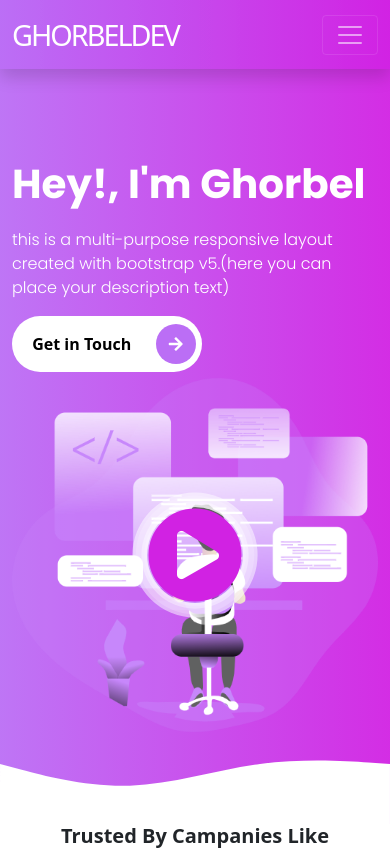
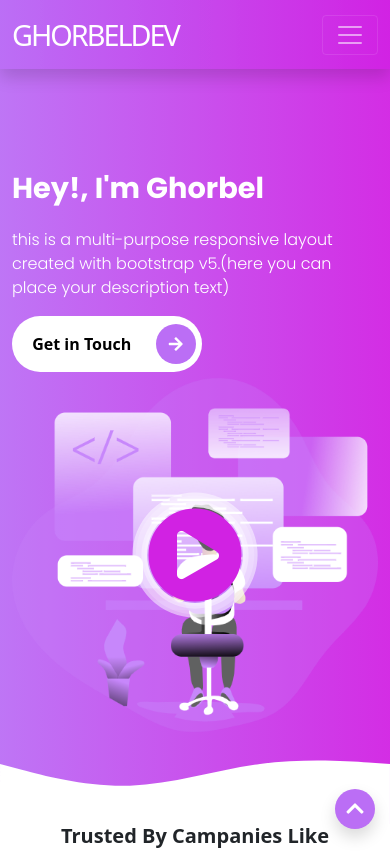
Before and after one commit to ghorbeldev/bootstrap-v5-and-sass-portfolio-template, a website: page index.html in a window 390 px wide. Shown: the top 851 px of the page. Drawn offline with nearby package versions, Linux system fonts and the light colour scheme.

Commit message:
FIX SOME ISSUES & MAKE THE WEBSITE MORE RESPONSIVE

```diff
--- a/index.html
+++ b/index.html
@@ -6,7 +6,7 @@
   <meta http-equiv="X-UA-Compatible" content="IE=edge">
   <meta name="viewport" content="width=device-width, initial-scale=1.0">
   <title>Portfolio Page | Bootstrap 5 with Scss</title>
-  <link rel="stylesheet" href="./build/style.css">
+  <link rel="stylesheet" href="./assets/css/style.css">
   <link rel="stylesheet" href="assets/css/fontawesome.css">
   <link rel="preconnect" href="https://fonts.googleapis.com">
   <link rel="preconnect" href="https://fonts.gstatic.com" crossorigin>
@@ -775,7 +775,7 @@
   </footer>
   <!-- End The Footer Section -->
   <!-- Start Scroll To Top Button -->
-  <a href="#home" class="scroll-to-top btn bg-primary shadow rounded-circle text-white">
+  <a href="#home" class="scroll-to-top btn bg-primary shadow position-fixed rounded-circle text-white">
     <i class="fas fa-chevron-up"></i>
   </a>
   <!-- End Scroll To Top Button -->
--- a/scss/components/_typography.scss
+++ b/scss/components/_typography.scss
@@ -8,6 +8,9 @@
 	&-intro {
 		display: inline-block;
 		font-weight: 700;
+		@include media-breakpoint-down(sm) {
+			font-size: 1.8rem;
+		}
 	}
 	&-description {
 		font-size: 1rem;
```
Also changed, not shown: assets/css/style.css, build/style.css (deleted), 1 other file.
